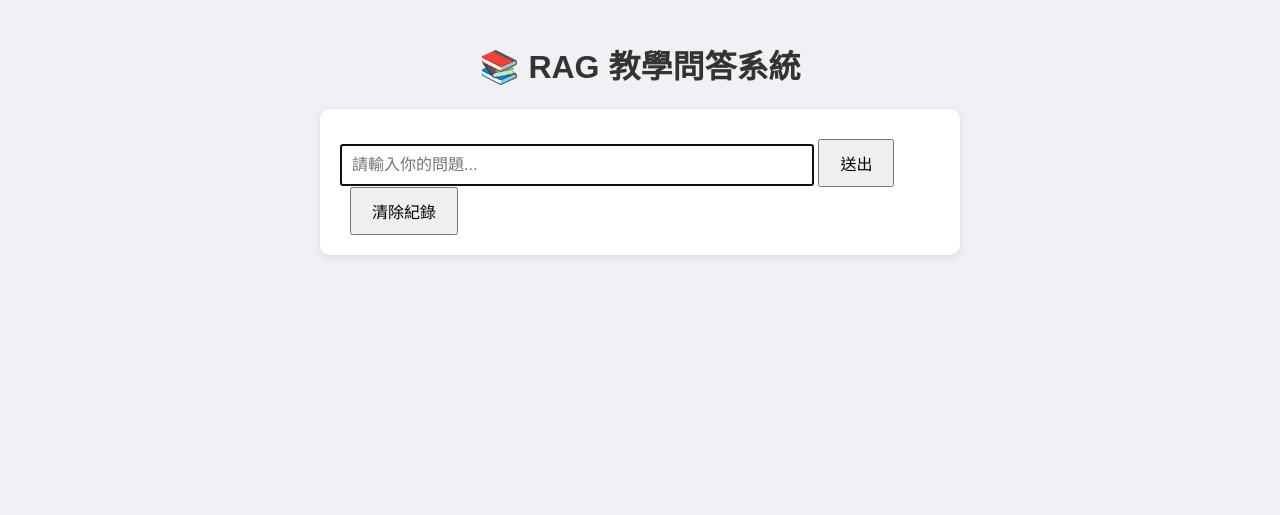
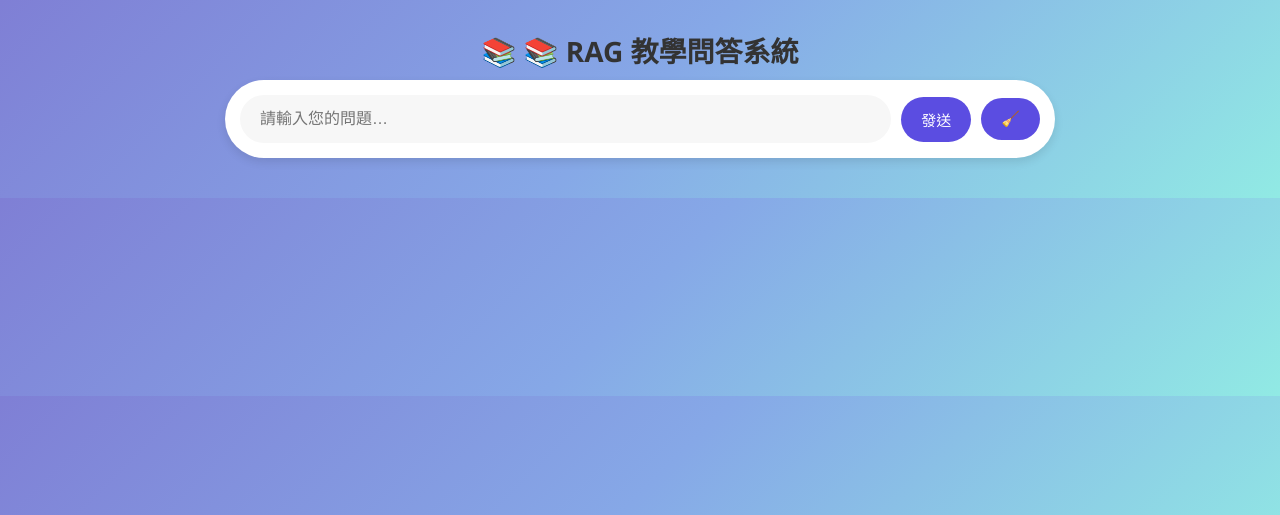
Before and after one commit to Bonniehuan/rag-site, a Flask app: page / in a window 1280 px wide. Shown: the top 515 px of the page. Run offline with Flask 3, Linux system fonts and the light colour scheme; parts of the project's set-up code (start-up, migrations or seed data) failed here and were passed over.

Commit message:
優化界面

```diff
--- a/static/style.css
+++ b/static/style.css
@@ -1,61 +1,114 @@
+/* 整體背景與字體 */
 body {
-    font-family: Arial, sans-serif;
-    background: #f0f0f5;
+    font-family: 'Segoe UI', Tahoma, Geneva, Verdana, sans-serif;
+    background: linear-gradient(135deg, #7f7fd5, #86a8e7, #91eae4);
     margin: 0;
-    padding: 20px;
-}
-
-h1 {
-    text-align: center;
+    padding: 0;
     color: #333;
 }
 
-.chat-container {
-    max-width: 600px;
-    margin: auto;
-    background: white;
-    border-radius: 10px;
-    padding: 20px;
-    box-shadow: 0px 2px 10px rgba(0,0,0,0.1);
+/* 頁面標題 */
+h1 {
+    text-align: center;
+    font-size: 28px;
+    margin: 30px 0 10px;
+    color: #333;
 }
 
-#chat-box {
-    max-height: 400px;
-    overflow-y: auto;
-    margin-bottom: 10px;
-    padding-right: 10px;
+h1::before {
+    content: "📚 ";
 }
 
-.user-msg, .bot-msg {
-    margin: 10px 0;
+/* 聊天容器 */
+.chat-container {
+    max-width: 800px;
+    margin: 0 auto 20px;
+    background: white;
+    border-radius: 20px;
+    padding: 20px;
+    box-shadow: 0px 4px 20px rgba(0, 0, 0, 0.15);
 }
 
-input[type="text"] {
-    width: 75%;
+/* 聊天訊息框 */
+#chat-box {
+    max-height: 500px;
+    overflow-y: auto;
     padding: 10px;
-    font-size: 16px;
-}
-.source-box {
-    font-size: 12px;         /* 字體變小 */
-    color: #666;             /* 淺灰色文字 */
-    background-color: #f9f9f9;
-    padding: 10px;
-    border-radius: 8px;
-    margin-top: 10px;
+    margin-bottom: 20px;
 }
 
-.source-box ul {
-    margin: 5px 0;
-    padding-left: 20px;
+/* 使用者與 AI 訊息氣泡 */
+.user-msg, .bot-msg {
+    margin: 15px 0;
+    padding: 12px 16px;
+    border-radius: 12px;
+    max-width: 90%;
+    line-height: 1.6;
 }
 
-.source-box li {
-    margin-bottom: 4px;
-    line-height: 1.4;
+.user-msg {
+    background: #dfe8ff;
+    align-self: flex-end;
 }
 
+.bot-msg {
+    background: #f5f5f5;
+}
 
-button {
-    padding: 10px 20px;
+/* 資料來源樣式 */
+.source-box {
+    font-size: 14px;
+    color: #666;
+    margin-top: 10px;
+    background: #f1f1f1;
+    padding: 10px;
+    border-radius: 10px;
+}
+
+/* 輸入框區塊 */
+.chat-input-wrapper {
+    display: flex;
+    align-items: center;
+    justify-content: center;
+    gap: 10px;
+    padding: 15px;
+    background: white;
+    border-radius: 50px;
+    max-width: 800px;
+    margin: 0 auto 40px;
+    box-shadow: 0 4px 10px rgba(0, 0, 0, 0.1);
+}
+
+/* 輸入欄位 */
+.chat-input-wrapper input[type="text"] {
+    flex: 1;
+    padding: 15px 20px;
     font-size: 16px;
+    border: none;
+    border-radius: 40px;
+    background-color: #f7f7f7;
+    outline: none;
 }
+
+/* 按鈕樣式 */
+.send-btn, .clear-btn {
+    background-color: #5b4de1;
+    color: white;
+    border: none;
+    padding: 12px 20px;
+    font-size: 15px;
+    border-radius: 25px;
+    cursor: pointer;
+    transition: background-color 0.2s;
+}
+
+.send-btn:hover, .clear-btn:hover {
+    background-color: #4439c3;
+}
+
+/* 錯誤訊息樣式 */
+.bot-msg.error {
+    background: #ffe6e6;
+    color: #a00;
+    font-weight: bold;
+}
--- a/templates/index.html
+++ b/templates/index.html
@@ -18,12 +18,12 @@
 </head>
 <body>
     <h1>📚 RAG 教學問答系統</h1>
-    <div class="chat-container">
-        <div id="chat-box"></div>
-        <input type="text" id="user-input" placeholder="請輸入你的問題..." autofocus />
-        <button onclick="sendMessage()">送出</button>
-        <button onclick="clearHistory()" style="margin-left: 10px;">清除紀錄</button>
+    <div class="chat-input-wrapper">
+           <input type="text" id="user-input" placeholder="請輸入您的問題…" />
+    	   <button class="send-btn" onclick="sendMessage()">發送</button>
+    	   <button class="clear-btn" onclick="clearChat()">🧹</button>
     </div>
+
 
 <script>
     // 初始化時載入歷史紀錄
```
